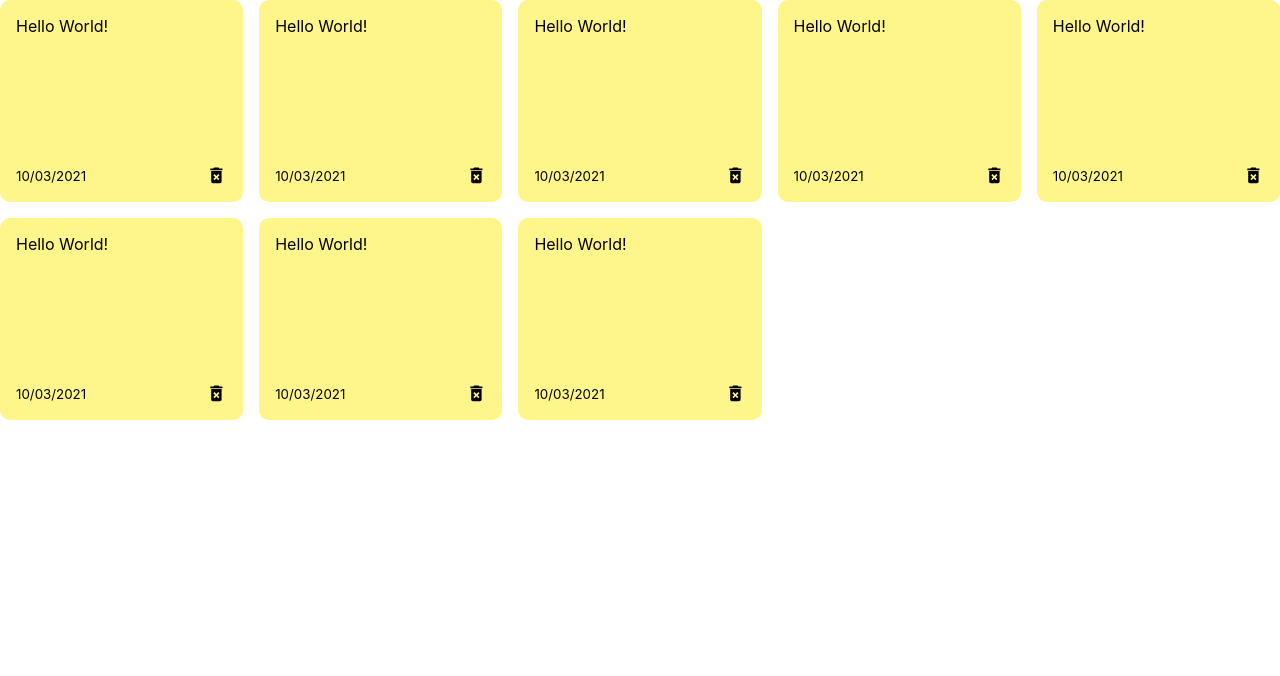
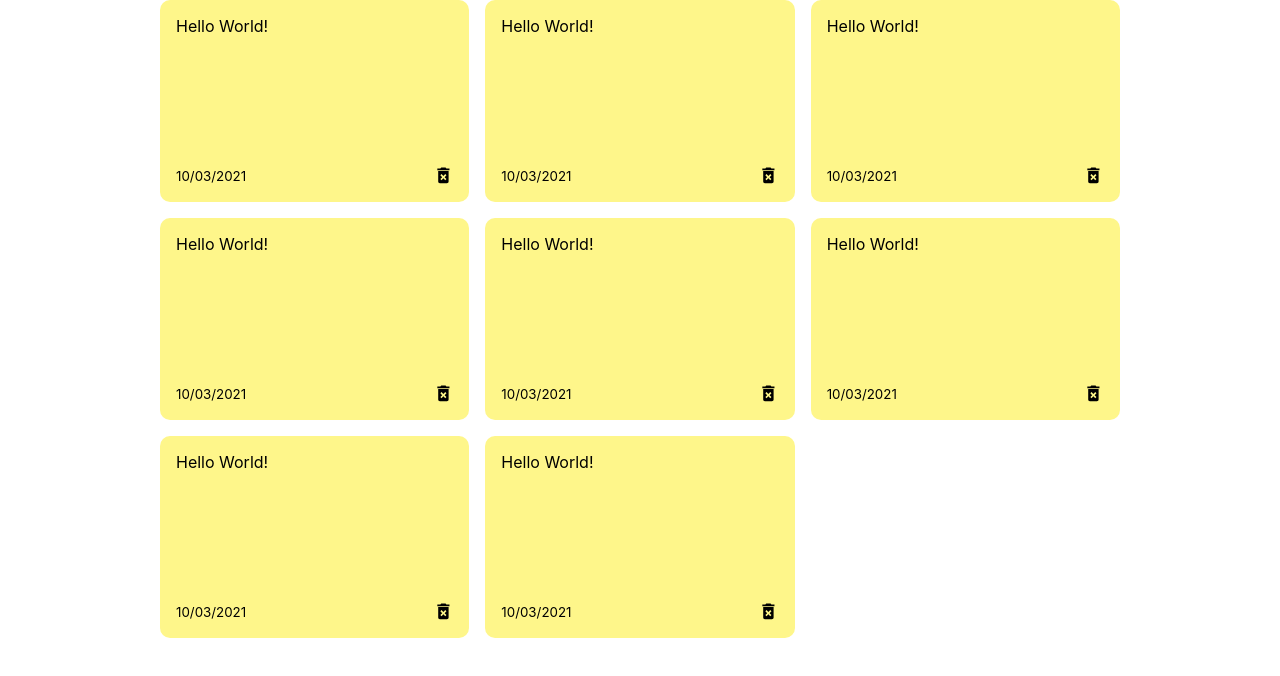
Before and after one commit to LHwang01/notes-app, a React (Create React App) app: page / in a window 1280 px wide. Shown: the top 676 px of the page. Built offline with nearby package versions, Linux system fonts and the light colour scheme.

Commit message:
Added Container for NotesList

```diff
--- a/src/index.css
+++ b/src/index.css
@@ -12,10 +12,18 @@ code {
     monospace;
 }
 
+.container {
+  max-width: 960px;
+  margin-right: auto;
+  margin-left: auto;
+  padding-right: 15px;
+  padding-left: 15px;
+}
+
 .notes-list {
   display: grid;
   grid-gap: 1rem;
-  grid-template-columns: repeat(auto-fit, minmax(225px, 1fr));
+  grid-template-columns: repeat(auto-fit, minmax(250px, 1fr));
 }
 
 .note {
```
